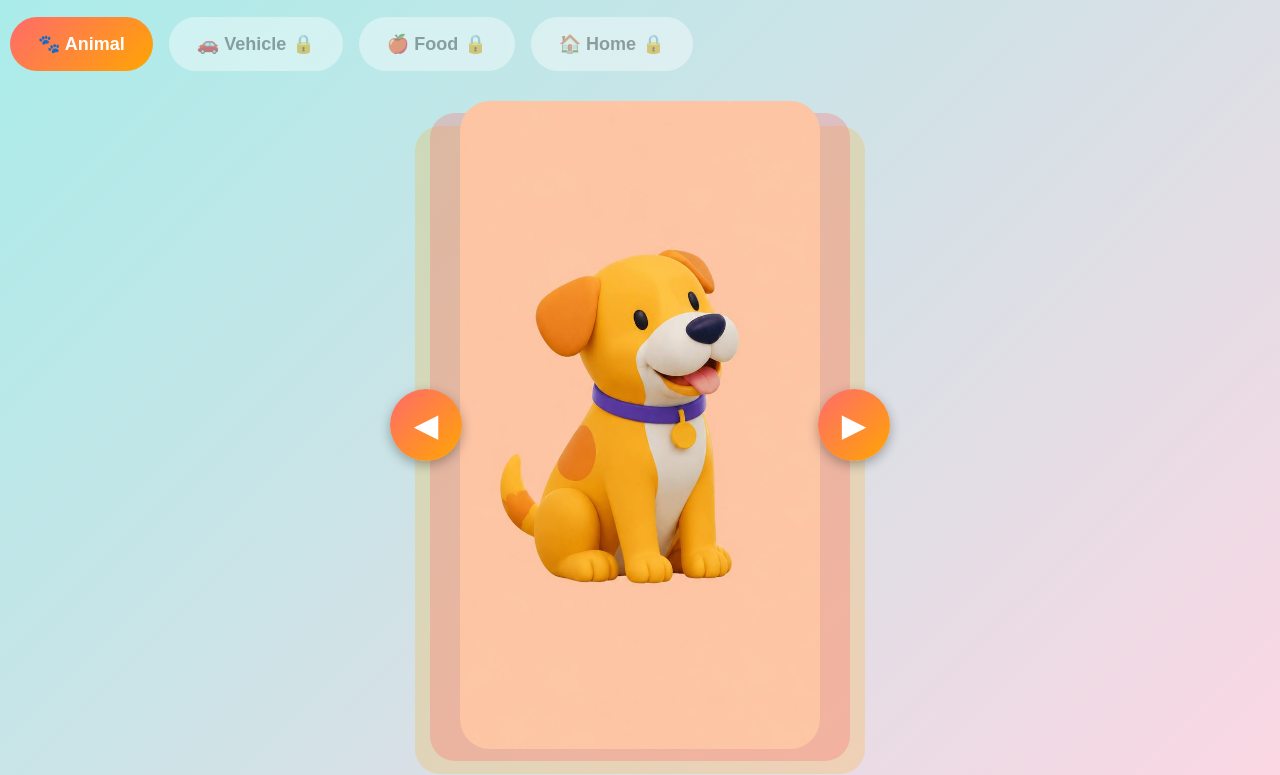
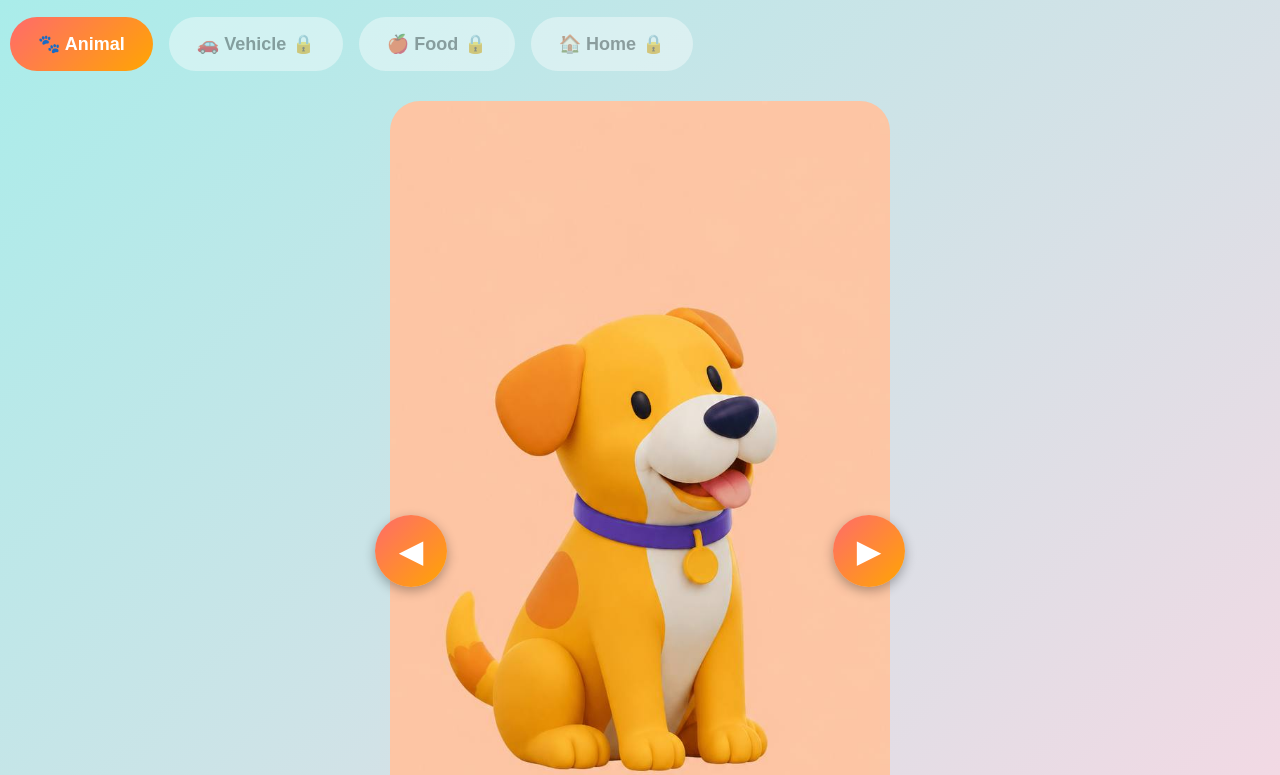
Before and after one commit to trannhatquang90-tech/brightbits-flashcards, a website: page brightbits-animals.html in a window 1280 px wide. Shown: the part 47-822 px from the top of the page. Drawn offline with Linux system fonts and the light colour scheme.

Commit message:
Fixed: card full width, nav buttons outside

```diff
--- a/brightbits-animals.html
+++ b/brightbits-animals.html
@@ -124,12 +124,11 @@
             align-items: center;
             justify-content: center;
         }
-        .nav-btn-side.left { left: 0px; }
-        .nav-btn-side.right { right: 0px; }
+        .nav-btn-side.left { left: -15px; }
+        .nav-btn-side.right { right: -15px; }
 
         .card-container {
             width: 100%;
-            padding: 0 70px;
             position: relative;
         }
 
@@ -137,8 +136,8 @@
         .shadow-layer-1 {
             position: absolute;
             top: 12px;
-            left: 40px;
-            right: 40px;
+            left: 15px;
+            right: 15px;
             bottom: -12px;
             border-radius: 25px;
             background: rgba(255,107,107,0.3);
@@ -147,8 +146,8 @@
         .shadow-layer-2 {
             position: absolute;
             top: 25px;
-            left: 25px;
-            right: 25px;
+            left: 0px;
+            right: 0px;
             bottom: -25px;
             border-radius: 25px;
             background: rgba(255,165,2,0.2);
```
